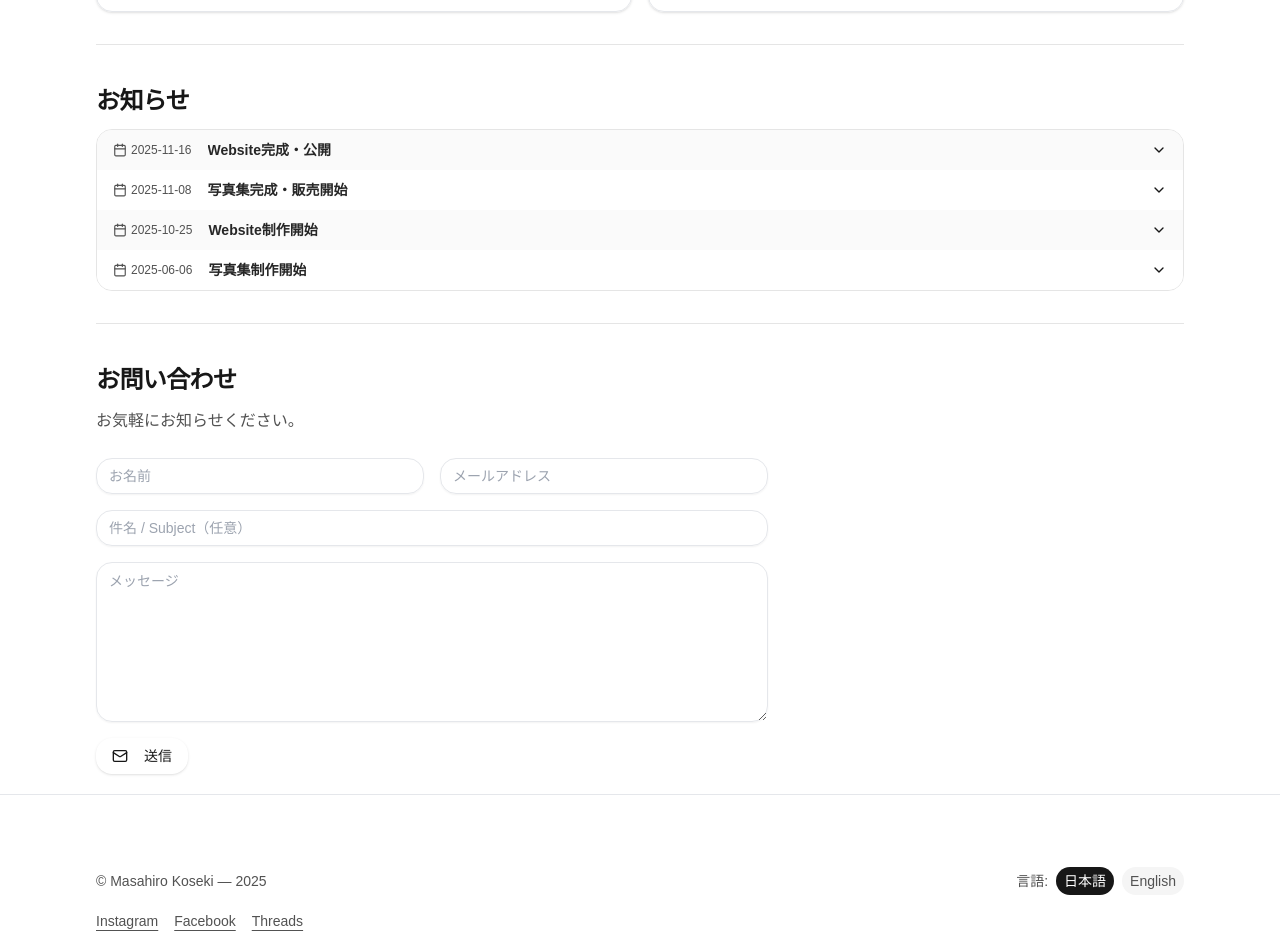
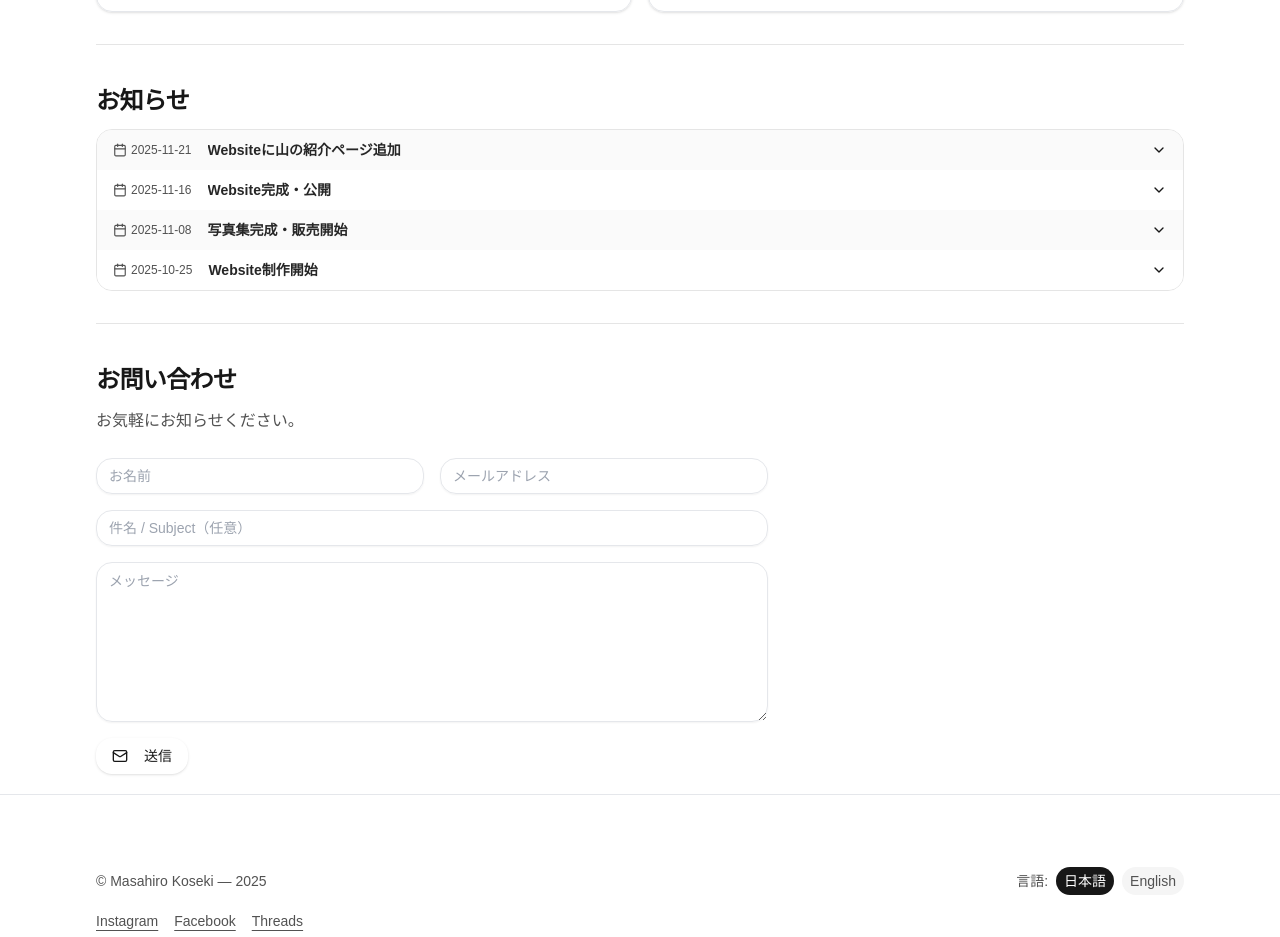
Before and after one commit to masahiro-koseki/masahiro-site, a Next.js app: page / in a window 1280 px wide. Shown: the part 2455-3392 px from the top of the page. Built offline with nearby package versions, Linux system fonts and the light colour scheme.

Commit message:
Add latest news item to top page

```diff
--- a/app/page.tsx
+++ b/app/page.tsx
@@ -312,6 +312,13 @@ const gallerySources = [
 	] as const;
 
 	const NEWS_ITEMS = [
+	{
+		date: "2025-11-21",
+		title_ja: "Websiteに山の紹介ページ追加",
+		title_en: "Mountain Introduction Pages Added to Website",
+		body_ja: "写真集に登場する主な山々の紹介ページを日本語版と訪日客または海外の方のために英語版も作成しました。",
+		body_en: "New mountain introduction pages have been added to the website, featuring detailed information in both Japanese and English for domestic visitors and international audiences."
+	},
 	{
 		date: "2025-11-16",
 		title_ja: "Website完成・公開",
```
